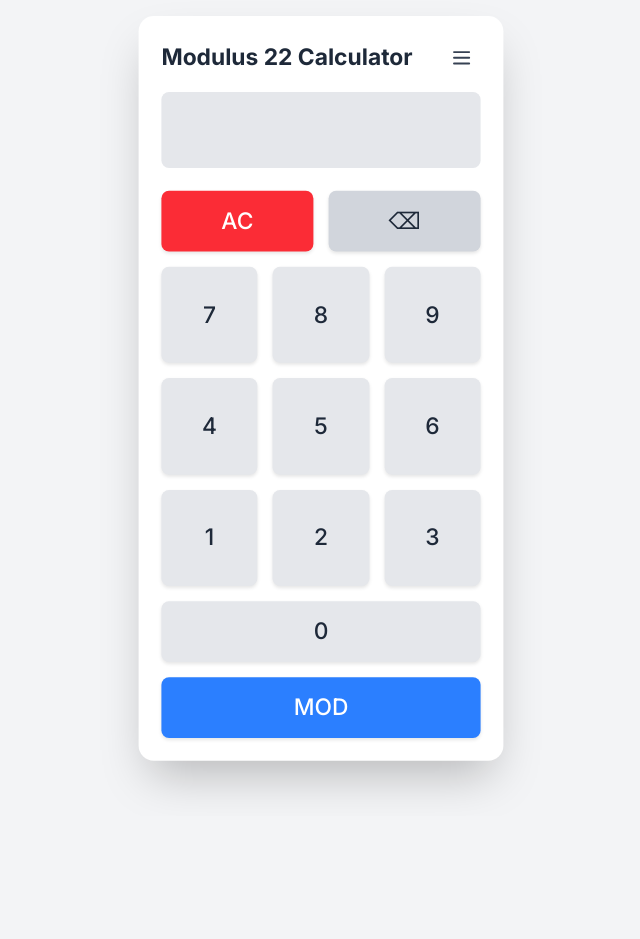
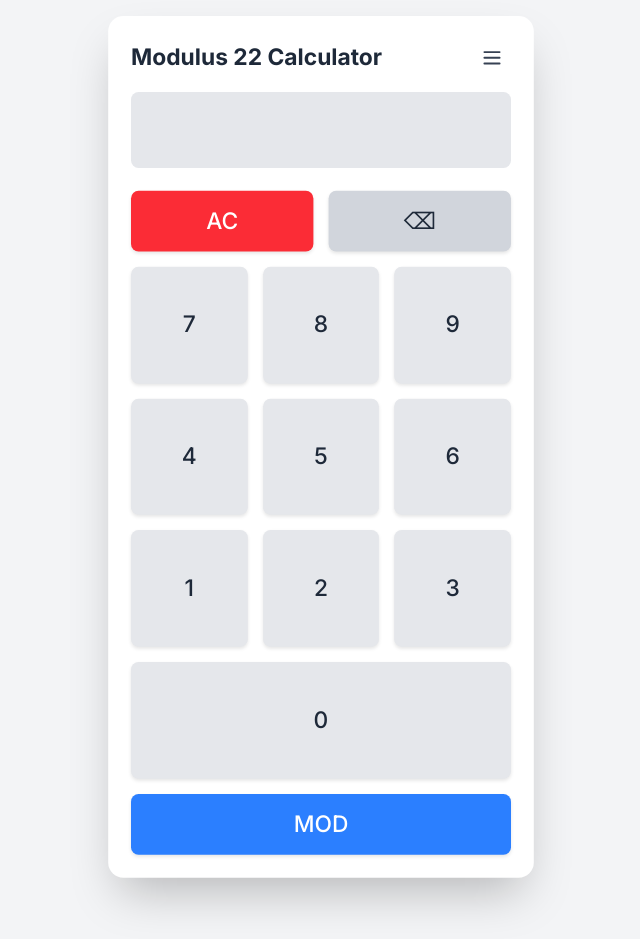
Before and after one commit to nadamas2000/modulus, a website: page index.html in a window 1280 px wide. Shown: the whole page, without its empty margins (319-959 px from the left). Before the commit the page ends 816 px from the top, so only its background shows below. Drawn offline with Linux system fonts and the light colour scheme.

Commit message:
Cambio de re-dimensión y muestra 0s izquierda

```diff
--- a/index.html
+++ b/index.html
@@ -9,8 +9,8 @@
     <link rel="icon" type="image/x-icon" href="assets/favicon.ico">
 
 </head>
-<body class="bg-gray-100 dark:bg-gray-900 flex items-center justify-center min-h-screen p-4">
-    <div id="calculator-container" class="w-full max-w-sm mx-auto bg-white dark:bg-gray-800 rounded-2xl shadow-2xl p-6 transition-transform duration-300" style="transform-origin: top center;">
+<body class="bg-gray-100 dark:bg-gray-900 flex items-center justify-center min-h-dvh p-0 sm:p-4">
+    <div id="calculator-container" class="w-full h-full sm:h-auto sm:max-w-md mx-auto bg-white dark:bg-gray-800 rounded-none sm:rounded-2xl shadow-none sm:shadow-2xl p-4 sm:p-6 flex flex-col justify-between min-h-dvh sm:min-h-0 transition-transform duration-300" style="transform-origin: top center;">
 
         <!-- Header con Título y Botón de Menú -->
         <div class="flex justify-between items-center mb-4">
@@ -42,30 +42,30 @@
         </div>
 
         <!-- Teclado de la calculadora -->
-        <div class="space-y-4">
+        <div class="flex flex-col gap-4 flex-grow justify-end">
             <!-- Fila de Controles Superiores -->
-            <div class="grid grid-cols-2 gap-4">
-                <button onclick="clearDisplay()" class="btn bg-red-500 hover:bg-red-600 text-white text-2xl font-medium rounded-lg p-4 focus:outline-none focus:ring-2 focus:ring-red-400">AC</button>
-                <button onclick="deleteLast()" class="btn bg-gray-300 dark:bg-gray-600 hover:bg-gray-400 dark:hover:bg-gray-500 text-gray-800 dark:text-white text-2xl font-medium rounded-lg p-4 focus:outline-none focus:ring-2 focus:ring-gray-400">⌫</button>
+            <div class="grid grid-cols-2 gap-4 h-16 sm:h-auto shrink-0">
+                <button onclick="clearDisplay()" class="btn bg-red-500 hover:bg-red-600 text-white text-2xl font-medium rounded-lg p-4 focus:outline-none focus:ring-2 focus:ring-red-400 h-full">AC</button>
+                <button onclick="deleteLast()" class="btn bg-gray-300 dark:bg-gray-600 hover:bg-gray-400 dark:hover:bg-gray-500 text-gray-800 dark:text-white text-2xl font-medium rounded-lg p-4 focus:outline-none focus:ring-2 focus:ring-gray-400 h-full">⌫</button>
             </div>
 
             <!-- Cuadrícula de Números 3x3 -->
-            <div class="grid grid-cols-3 gap-4">
-                <button onclick="appendNumber('7')" class="btn bg-gray-200 dark:bg-gray-700 hover:bg-gray-300 dark:hover:bg-gray-600 text-gray-800 dark:text-white text-2xl font-medium rounded-lg p-4 aspect-square">7</button>
-                <button onclick="appendNumber('8')" class="btn bg-gray-200 dark:bg-gray-700 hover:bg-gray-300 dark:hover:bg-gray-600 text-gray-800 dark:text-white text-2xl font-medium rounded-lg p-4 aspect-square">8</button>
-                <button onclick="appendNumber('9')" class="btn bg-gray-200 dark:bg-gray-700 hover:bg-gray-300 dark:hover:bg-gray-600 text-gray-800 dark:text-white text-2xl font-medium rounded-lg p-4 aspect-square">9</button>
-                <button onclick="appendNumber('4')" class="btn bg-gray-200 dark:bg-gray-700 hover:bg-gray-300 dark:hover:bg-gray-600 text-gray-800 dark:text-white text-2xl font-medium rounded-lg p-4 aspect-square">4</button>
-                <button onclick="appendNumber('5')" class="btn bg-gray-200 dark:bg-gray-700 hover:bg-gray-300 dark:hover:bg-gray-600 text-gray-800 dark:text-white text-2xl font-medium rounded-lg p-4 aspect-square">5</button>
-                <button onclick="appendNumber('6')" class="btn bg-gray-200 dark:bg-gray-700 hover:bg-gray-300 dark:hover:bg-gray-600 text-gray-800 dark:text-white text-2xl font-medium rounded-lg p-4 aspect-square">6</button>
-                <button onclick="appendNumber('1')" class="btn bg-gray-200 dark:bg-gray-700 hover:bg-gray-300 dark:hover:bg-gray-600 text-gray-800 dark:text-white text-2xl font-medium rounded-lg p-4 aspect-square">1</button>
-                <button onclick="appendNumber('2')" class="btn bg-gray-200 dark:bg-gray-700 hover:bg-gray-300 dark:hover:bg-gray-600 text-gray-800 dark:text-white text-2xl font-medium rounded-lg p-4 aspect-square">2</button>
-                <button onclick="appendNumber('3')" class="btn bg-gray-200 dark:bg-gray-700 hover:bg-gray-300 dark:hover:bg-gray-600 text-gray-800 dark:text-white text-2xl font-medium rounded-lg p-4 aspect-square">3</button>
-                <button onclick="appendNumber('0')" class="btn col-span-3 bg-gray-200 dark:bg-gray-700 hover:bg-gray-300 dark:hover:bg-gray-600 text-gray-800 dark:text-white text-2xl font-medium rounded-lg p-4">0</button>
+            <div class="grid grid-cols-3 grid-rows-4 gap-4 flex-grow">
+                <button onclick="appendNumber('7')" class="btn bg-gray-200 dark:bg-gray-700 hover:bg-gray-300 dark:hover:bg-gray-600 text-gray-800 dark:text-white text-2xl font-medium rounded-lg p-4 h-full w-full sm:aspect-square">7</button>
+                <button onclick="appendNumber('8')" class="btn bg-gray-200 dark:bg-gray-700 hover:bg-gray-300 dark:hover:bg-gray-600 text-gray-800 dark:text-white text-2xl font-medium rounded-lg p-4 h-full w-full sm:aspect-square">8</button>
+                <button onclick="appendNumber('9')" class="btn bg-gray-200 dark:bg-gray-700 hover:bg-gray-300 dark:hover:bg-gray-600 text-gray-800 dark:text-white text-2xl font-medium rounded-lg p-4 h-full w-full sm:aspect-square">9</button>
+                <button onclick="appendNumber('4')" class="btn bg-gray-200 dark:bg-gray-700 hover:bg-gray-300 dark:hover:bg-gray-600 text-gray-800 dark:text-white text-2xl font-medium rounded-lg p-4 h-full w-full sm:aspect-square">4</button>
+                <button onclick="appendNumber('5')" class="btn bg-gray-200 dark:bg-gray-700 hover:bg-gray-300 dark:hover:bg-gray-600 text-gray-800 dark:text-white text-2xl font-medium rounded-lg p-4 h-full w-full sm:aspect-square">5</button>
+                <button onclick="appendNumber('6')" class="btn bg-gray-200 dark:bg-gray-700 hover:bg-gray-300 dark:hover:bg-gray-600 text-gray-800 dark:text-white text-2xl font-medium rounded-lg p-4 h-full w-full sm:aspect-square">6</button>
+                <button onclick="appendNumber('1')" class="btn bg-gray-200 dark:bg-gray-700 hover:bg-gray-300 dark:hover:bg-gray-600 text-gray-800 dark:text-white text-2xl font-medium rounded-lg p-4 h-full w-full sm:aspect-square">1</button>
+                <button onclick="appendNumber('2')" class="btn bg-gray-200 dark:bg-gray-700 hover:bg-gray-300 dark:hover:bg-gray-600 text-gray-800 dark:text-white text-2xl font-medium rounded-lg p-4 h-full w-full sm:aspect-square">2</button>
+                <button onclick="appendNumber('3')" class="btn bg-gray-200 dark:bg-gray-700 hover:bg-gray-300 dark:hover:bg-gray-600 text-gray-800 dark:text-white text-2xl font-medium rounded-lg p-4 h-full w-full sm:aspect-square">3</button>
+                <button onclick="appendNumber('0')" class="btn col-span-3 bg-gray-200 dark:bg-gray-700 hover:bg-gray-300 dark:hover:bg-gray-600 text-gray-800 dark:text-white text-2xl font-medium rounded-lg p-4 h-full w-full">0</button>
             </div>
 
             <!-- Fila de Cálculo -->
-            <div>
-                <button onclick="calculateModulo()" class="btn w-full bg-blue-500 hover:bg-blue-600 text-white text-2xl font-medium rounded-lg p-4 focus:outline-none focus:ring-2 focus:ring-blue-400">MOD</button>
+            <div class="h-16 sm:h-auto shrink-0">
+                <button onclick="calculateModulo()" class="btn w-full bg-blue-500 hover:bg-blue-600 text-white text-2xl font-medium rounded-lg p-4 focus:outline-none focus:ring-2 focus:ring-blue-400 h-full">MOD</button>
             </div>
         </div>
     </div>
--- a/scripts/calc.js
+++ b/scripts/calc.js
@@ -49,11 +49,7 @@ function appendNumber(number) {
         return;
     }
 
-    if (currentInput === '0') {
-        currentInput = number;
-    } else {
-        currentInput += number;
-    }
+    currentInput += number;
     updateDisplay();
 }
 
```
Also changed, not shown: assets/QR.png, css/tailwind_out.css.
